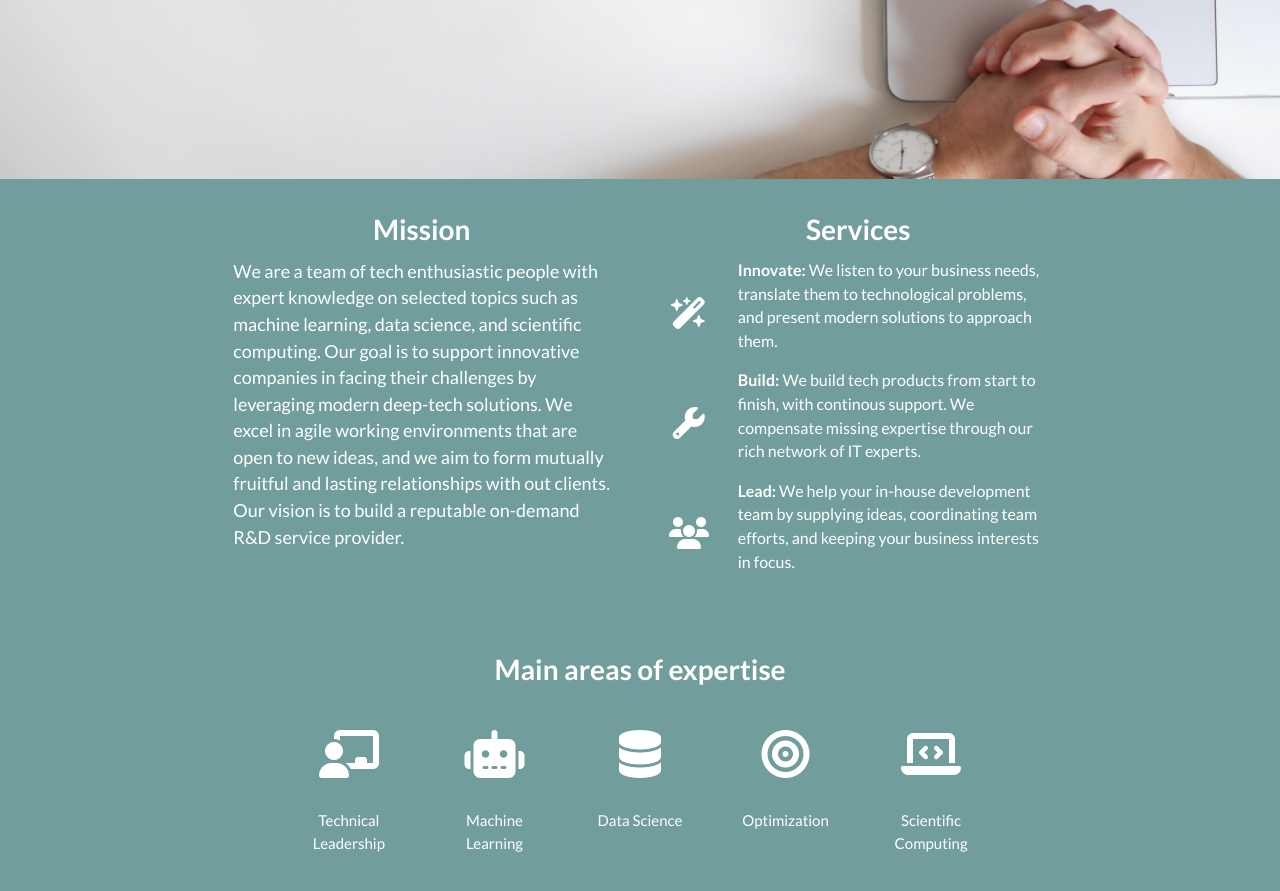
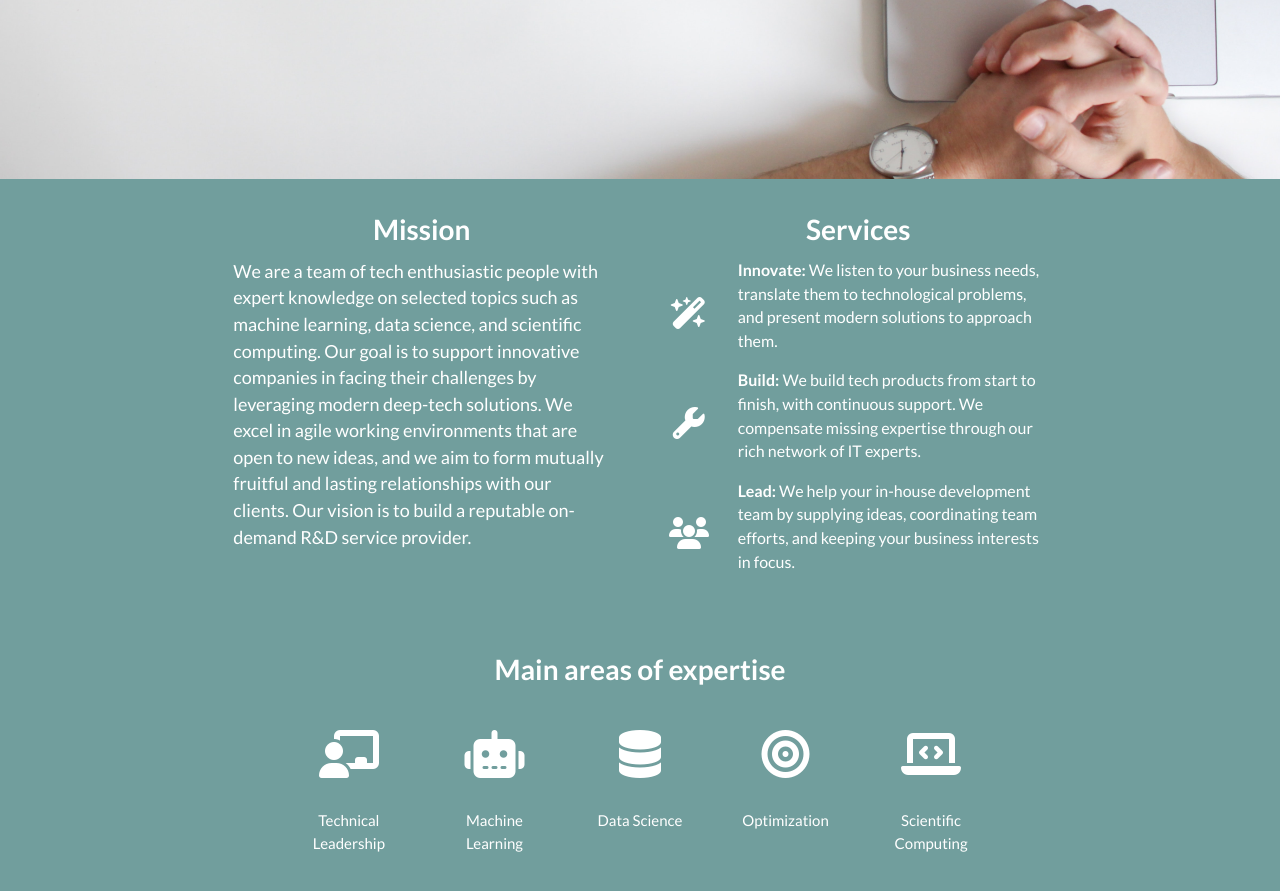
Before and after one commit to deeptechconsulting/deeptechconsulting.github.io, a Jekyll site: the page built from index.html, in a window 1280 px wide and 900 px high, scrolled down 377 px. Shown: the top 891 px of the window. Built offline with Jekyll 4.4.1, drawn with Linux system fonts in a browser that asks for light colours; nearby versions of some CDN libraries.

Commit message:
Fix two spelling mistakes

```diff
--- a/index.html
+++ b/index.html
@@ -16,7 +16,7 @@
             Our goal is to support innovative companies in facing their challenges
             by leveraging modern deep-tech solutions. We excel in agile working environments
             that are open to new ideas, and we aim to form mutually fruitful and lasting
-            relationships with out clients. Our vision is to build a reputable on-demand R&D service
+            relationships with our clients. Our vision is to build a reputable on-demand R&D service
             provider.
           </p>
         </div>
@@ -44,7 +44,7 @@
             </div>
             <div class="col-9 col-sm-10">
               <p class="white-font">
-                  <b> Build: </b> We build tech products from start to finish, with continous support. We compensate missing expertise through
+                  <b> Build: </b> We build tech products from start to finish, with continuous support. We compensate missing expertise through
                   our rich network of IT experts.
               </p>
             </div>
```
